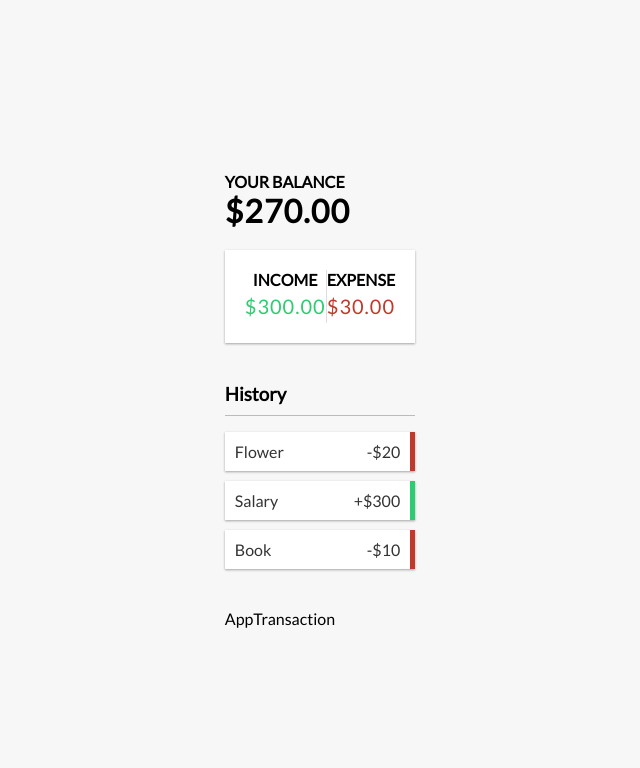
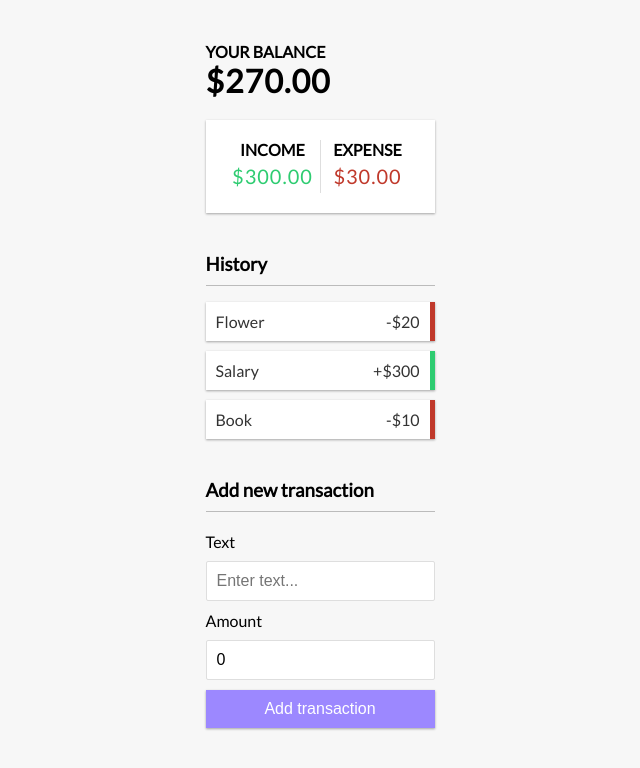
Before and after one commit to bennychen2004181026/react-practice-1, a React (Create React App) app: page / in a window 1280 px wide. Shown: the top 768 px of the page, without its empty margins (320-960 px from the left). Built offline with nearby package versions, Linux system fonts and the light colour scheme.

Commit message:
Create addTransaction component

```diff
--- a/src/App.js
+++ b/src/App.js
@@ -1,10 +1,9 @@
-import { useReducer } from 'react';
 import './App.css';
 import { Balance } from './components/Balance';
 import { IncomeExpenses } from './components/IncomeExpenses';
-import { Transaction } from './components/Transaction';
+// import { Transaction } from './components/Transaction';
 import { TransactionList } from './components/TransactionList';
-import { AppTransaction } from './components/AddTransaction';
+import { AddTransaction } from './components/AddTransaction';
 import { GlobalProvider } from './context/GlobalState';
 
 function App() {
@@ -14,7 +13,7 @@ function App() {
         <Balance />
         <IncomeExpenses />
         <TransactionList />
-        <AppTransaction />
+        <AddTransaction />
       </div>
     </GlobalProvider>
   );
--- a/src/components/AddTransaction.js
+++ b/src/components/AddTransaction.js
@@ -1,3 +1,63 @@
-export const AppTransaction = () => {
-    return <div>AppTransaction</div>
+import { useState, useContext } from "react"
+import { GlobalContext } from "../context/GlobalState"
+export const AddTransaction = () => {
+    const { addTransaction } = useContext(GlobalContext)
+    const formDataState = {
+        text: '',
+        amount: 0
+    }
+    const [formData, setFormData] = useState(formDataState)
+
+    const handleInputChange = (e) => {
+        console.log(typeof e.target)
+        const {name,value} = e.target
+        setFormData({
+            ...formData,
+            [name]: value
+        })
+    }
+
+    const onSubmit = (e) => {
+        e.preventDefault()
+        const newTransaction = {
+            id: Math.floor(Math.random() * 1000000),
+            text:formData.text,
+            //turn the string type of formData.amount into inter Number
+            amount: Number(formData.amount)
+        }
+        addTransaction(newTransaction)
+    }
+    return (
+        <div>
+            <h3>Add new transaction</h3>
+            <form id="form" onSubmit={onSubmit}>
+                <div>
+                    <label htmlFor="text">Text</label>
+                    <input
+                        type="text"
+                        id="text"
+                        name="text"
+                        value={formData.text}
+                        onChange={handleInputChange}
+                        placeholder="Enter text..."
+                    />
+                </div>
+                <div>
+                    <label htmlFor="amount">Amount</label>
+                    <input
+                        type="number"
+                        id="amount"
+                        name="amount"
+                        value={formData.amount}
+                        onChange={handleInputChange}
+                        placeholder="1"
+                    />
+                </div>
+                <button
+                className="btn"
+                type="submit"
+                >Add transaction</button>
+            </form>
+        </div>
+    )
 }
```
